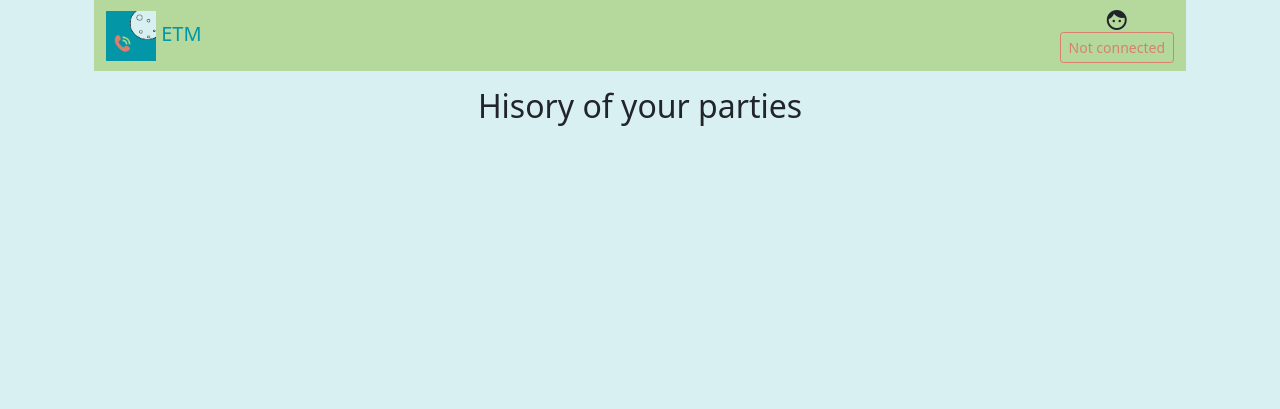
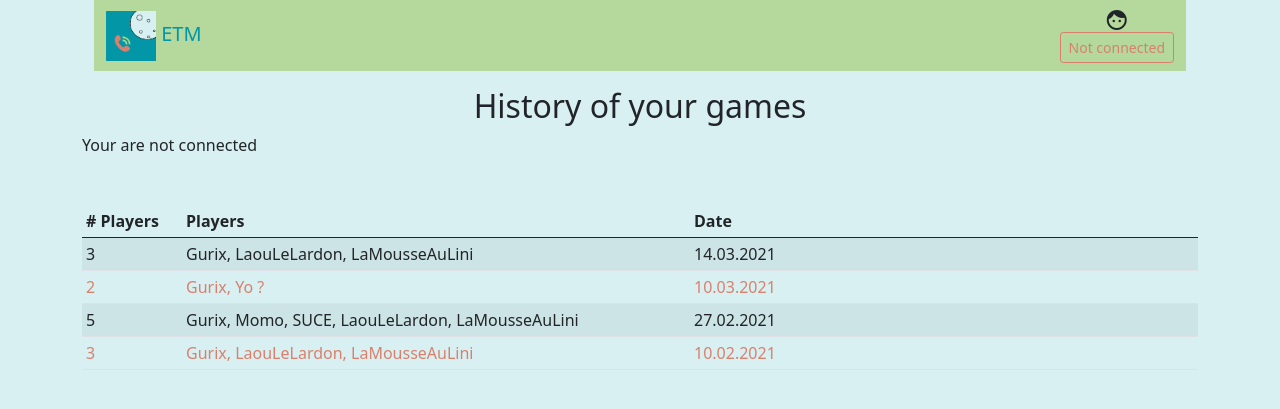
Before and after one commit to HE-Arc/E.T.-Telephone-Momo, a Django app: page /history in a window 1280 px wide. Shown: the top 409 px of the page. Run offline with Django 3.2, Linux system fonts and the light colour scheme; some libraries are stand-ins or nearby versions.

Commit message:
Prepare history page for real data

```diff
--- a/ETMApp/static/ETMApp/css/base.css
+++ b/ETMApp/static/ETMApp/css/base.css
@@ -10,3 +10,11 @@ body, html{
 #test{
     /*margin-top: 30%;*/
 }
+
+#history_table{
+    table-layout: fixed;
+}
+
+#history_table th:first-child{
+    width: 100px;
+}
--- a/ETMApp/static/ETMApp/js/history.js
+++ b/ETMApp/static/ETMApp/js/history.js
@@ -1,102 +1,42 @@
-/*const game_url = JSON.parse(document.getElementById('game_url').textContent);
+function listParties(parties) {
 
-let protocol = "ws";
-if (window.location.protocol === "https:") {
-    protocol = "wss";
-}
-const chatSocket = new WebSocket(
-    protocol + '://'
-    + window.location.host
-    + '/ws/chat/'
-    + game_url
-    + '/'
-);
-
-chatSocket.onmessage = function(e) {
-    e = JSON.parse(e.data);
-
-    switch (e.type) {
-        case "lobby_players":
-            lobbyPlayers(e.data);
-            break;
-        case "init_player":
-            initPlayer(e.data);
-            break;
-        case "game_start":
-            gameStarted();
-
-        default:
-            console.error("Unknown event type", e);
-            break;
-    }
-};
-
-chatSocket.onclose = function(e) {
-    console.error('Chat socket closed unexpectedly');
-};
-
-function sendMessage() {
-    chatSocket.send(JSON.stringify({
-        'message': "yo"
-    }));
-    console.log("sended yo");
-}
-
-function lobbyPlayers(players) {
-
-    let table = document.getElementById('players');
+    let table = document.getElementById('games');
 
     //Clear the current table
     table.innerHTML = '';
 
-    //Add players in element then in the html table
-    document.getElementById('players').innerHTML = "";
-    for (let player of players) {
+    //Add parties in element then in the html table
+    for (let game of games) {
         let tr = document.createElement('tr');
 
-        //If it's the actual client, put it in evidence
-        if(me.id === player.id) {
-            tr.classList.add("bg-success")
-        }
+        //Number of players
+        let td1 = document.createElement('td');
+        td1.innerHTML = game.players.length;
 
-        let td = document.createElement('td');
-        td.innerHTML = player.pseudo;
-        tr.appendChild(td);
+        //Names of players
+        let td2 = document.createElement('td');
+        td2.innerHTML = game.players.join(', ');
+        td2.classList.add("text-truncate");
+
+        //Date
+        let td3 = document.createElement('td');
+        td3.innerHTML = game.date;
+
+        //Add to the row
+        tr.appendChild(td1);
+        tr.appendChild(td2);
+        tr.appendChild(td3);
+
+        //Add to the table
         table.appendChild(tr);
     }
-
-    //Update the number of players
-    document.getElementById("numberOfPlayers").innerHTML = players.length + ' players ready !';
 }
 
-let me = null;
-function initPlayer(initMe) {
-    me = initMe;
-    document.getElementById('pseudo').value = me.pseudo
-    document.getElementById('pseudo').disabled = false;
-    document.getElementById('btnPseudo').disabled = false;
-}
+let games = [
+    { "players" : ["Gurix", "LaouLeLardon", "LaMousseAuLini"], "date" : "14.03.2021"},
+    { "players" : ["Gurix", "Yo ?"], "date" : "10.03.2021"},
+    { "players" : ["Gurix", "Momo", "SUCE", "LaouLeLardon", "LaMousseAuLini"], "date" : "27.02.2021"},
+    { "players" : ["Gurix", "LaouLeLardon", "LaMousseAuLini"], "date" : "10.02.2021"}
+];
 
-function changePseudo() {
-    let pseudo = document.getElementById('pseudo').value;
-    chatSocket.send(JSON.stringify({
-        'type': 'changePseudo',
-        'pseudo': pseudo
-    }));
-    me.pseudo = pseudo;
-}
-
-function startGame() {
-    chatSocket.send(JSON.stringify({
-        'type': 'startGame'
-    }));
-}
-
-//Set on click event
-let btnPseudo = document.getElementById("btnPseudo");
-if(!btnPseudo) addEventListener("click", changePseudo);
-
-function gameStarted() {
-    alert("the game has started");
-}
-*/
+listParties(games);
--- a/ETMApp/static/ETMApp/js/lobby.js
+++ b/ETMApp/static/ETMApp/js/lobby.js
@@ -50,13 +50,13 @@ function lobbyPlayers(players) {
     table.innerHTML = '';
 
     //Add players in element then in the html table
-    document.getElementById('players').innerHTML = "";
+    table.innerHTML = "";
     for (let player of players) {
         let tr = document.createElement('tr');
 
         //If it's the actual client, put it in evidence
         if(me.id === player.id) {
-            tr.classList.add("bg-success")
+            tr.classList.add("bg-success");
         }
 
         let td = document.createElement('td');
--- a/ETMApp/templates/ETMApp/history.html
+++ b/ETMApp/templates/ETMApp/history.html
@@ -1,42 +1,26 @@
 {% extends "ETMApp/base.html" %}
 {% block content %}
 {% load static %}
-<!--
 {% if not user.is_authenticated %}
-<div class="form-inline">
-  <div class="form-group row">
-    <label for="pseudo"  class="col-sm-2 col-form-label">Change your pseudo</label>
-    <div class="col-sm-6">
-      <input id="pseudo" type="text" class="form-control" name="pseudo" placeholder="js good">
-    </div>
-    <div class="col-sm-4 text-center">
-      <button id="btnPseudo" class="btn btn-primary mb-2">Change pseudo</button>
-    </div>
-  </div>
-</div>
+<p>Your are not connected</p>
 {% endif %}
 
-<table class="table mt-5 table-striped table-hover table-sm">
+<table id="history_table" class="table mt-5 table-striped table-hover table-sm">
   <thead>
     <tr>
-      <th>Connected</th>
+      <th># Players</th>
+      <th>Players</th>
+      <th>Date</th>
     </tr>
   </thead>
-  <tbody class="text-danger" id="players">
-
+  <tbody class="text-danger" id="games">
   </tbody>
 </table>
 
-
-<p id="numberOfPlayers" class="text-primary text-center">1 players ready !</p>
-
-<button type="button" class="btn btn-primary btn-lg w-100" onclick="startGame()">Start !</button>
-
 {{ game_url|json_script:"game_url" }}
 <script type="application/javascript" src="{% static 'ETMApp/js/history.js' %}"></script>
--->
 {% endblock %}
 
 {% block title %}
-Hisory of your parties
+History of your games
 {% endblock %}
```
